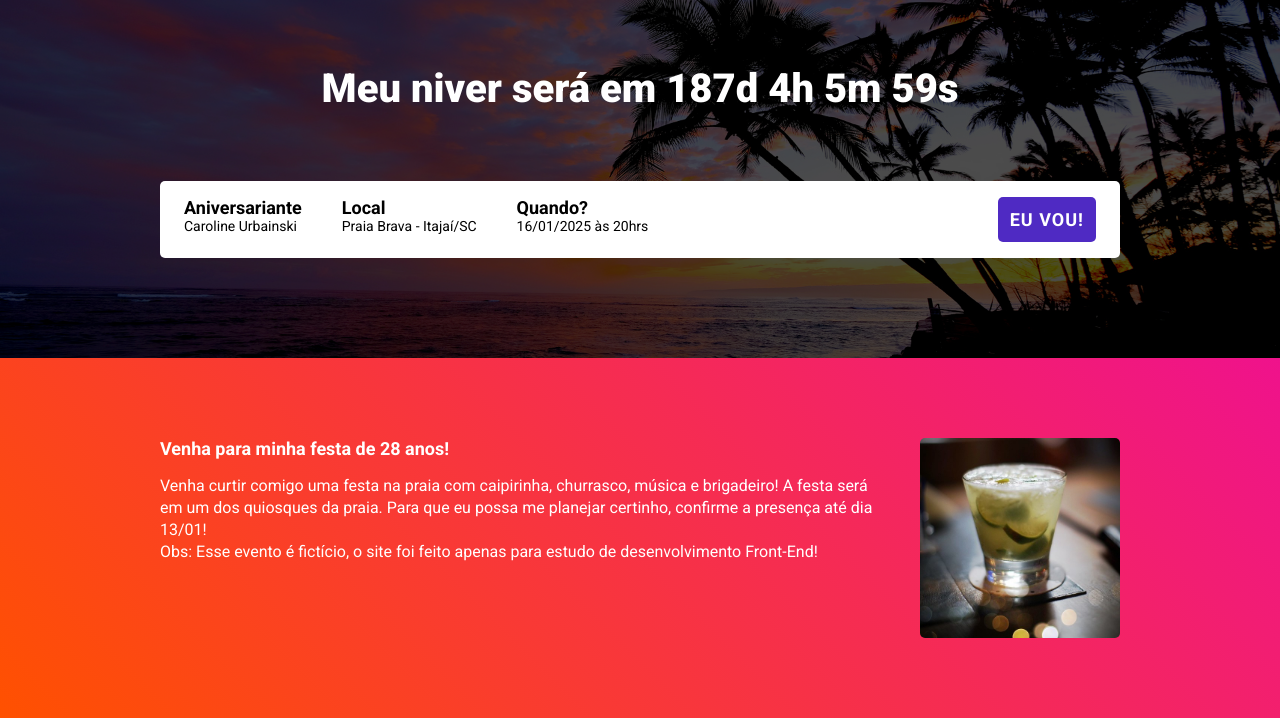
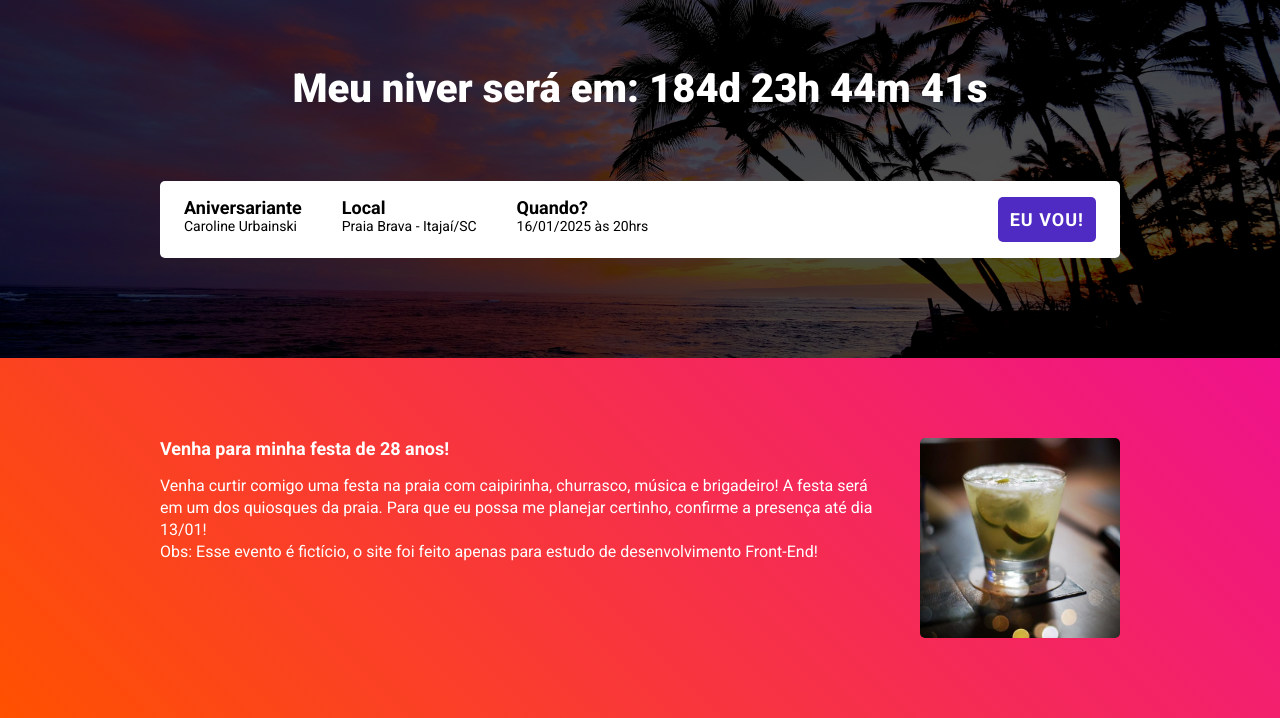
Before and after one commit to carolurbs/Niver_LandingPage, a website built with Parcel: page src/index.html in a window 1280 px wide. Shown: the part 217-935 px from the top of the page. Built offline with nearby package versions, Linux system fonts and the light colour scheme.

Commit message:
contagem

```diff
--- a/package.json
+++ b/package.json
@@ -2,9 +2,9 @@
   "name": "niverlp",
   "version": "1.0.0",
   "description": "",
-  "main": "index.js",
   "scripts": {
     "dev": "parcel src/index.html src/styles/main.scss src/scripts/main.js",
+    "build": "parcel build src/index.html",
     "test": "echo \"Error: no test specified\" && exit 1"
   },
   "keywords": [],
--- a/src/index.html
+++ b/src/index.html
@@ -14,7 +14,7 @@
     <header class="hero">
         <div class="container">
             <img class="hero__branding" src="./Images/eu.jpg" alt="Foto Aniversariante" class="hero__branding">
-            <p class="hero__text">Meu niver será em 187d 4h 5m 59s</p>
+            <p class="hero__text">Meu niver<span id="contador"></span></p>
             <div class="infos__bar">
                 <ul class="infos__bar__infos">
                     <li class="infos__bar__infos__item">
--- a/src/scripts/main.js
+++ b/src/scripts/main.js
@@ -1 +1,22 @@
 AOS.init();
+
+const dataDoEvento= new Date ("Jan 16, 2025 20:00:00");
+const timeStampDoEvento=dataDoEvento.getTime();
+
+const contaAsHoras = setInterval(function(){
+    const agora = new Date();
+    const timeStampAtual=agora.getTime();
+    const distAteOEvento=timeStampDoEvento - timeStampAtual;
+    const formulaDia = 1000 * 60 * 60 * 24;
+    const formulaHoras = 1000 * 60 * 60;
+    const formulaMinutos = 1000 * 60;
+    const diasAteoEvento= Math.floor(distAteOEvento /formulaDia);
+    const horasAteoEvento = Math.floor((distAteOEvento % formulaDia)/formulaHoras);
+    const minutosAteoEvento=Math.floor((distAteOEvento % formulaHoras)/formulaMinutos);
+    const segundosAteoEvento=Math.floor((distAteOEvento % formulaMinutos)/1000);
+    document.getElementById('contador').innerHTML=` será em: ${diasAteoEvento}d ${horasAteoEvento}h ${minutosAteoEvento}m ${segundosAteoEvento}s`;
+    if(distAteOEvento<0){
+        clearInterval(contaAsHoras);
+        document.getElementById('contador').innerHTML=' já passou :( Senti sua falta!';
+    }
+},1000);
```
